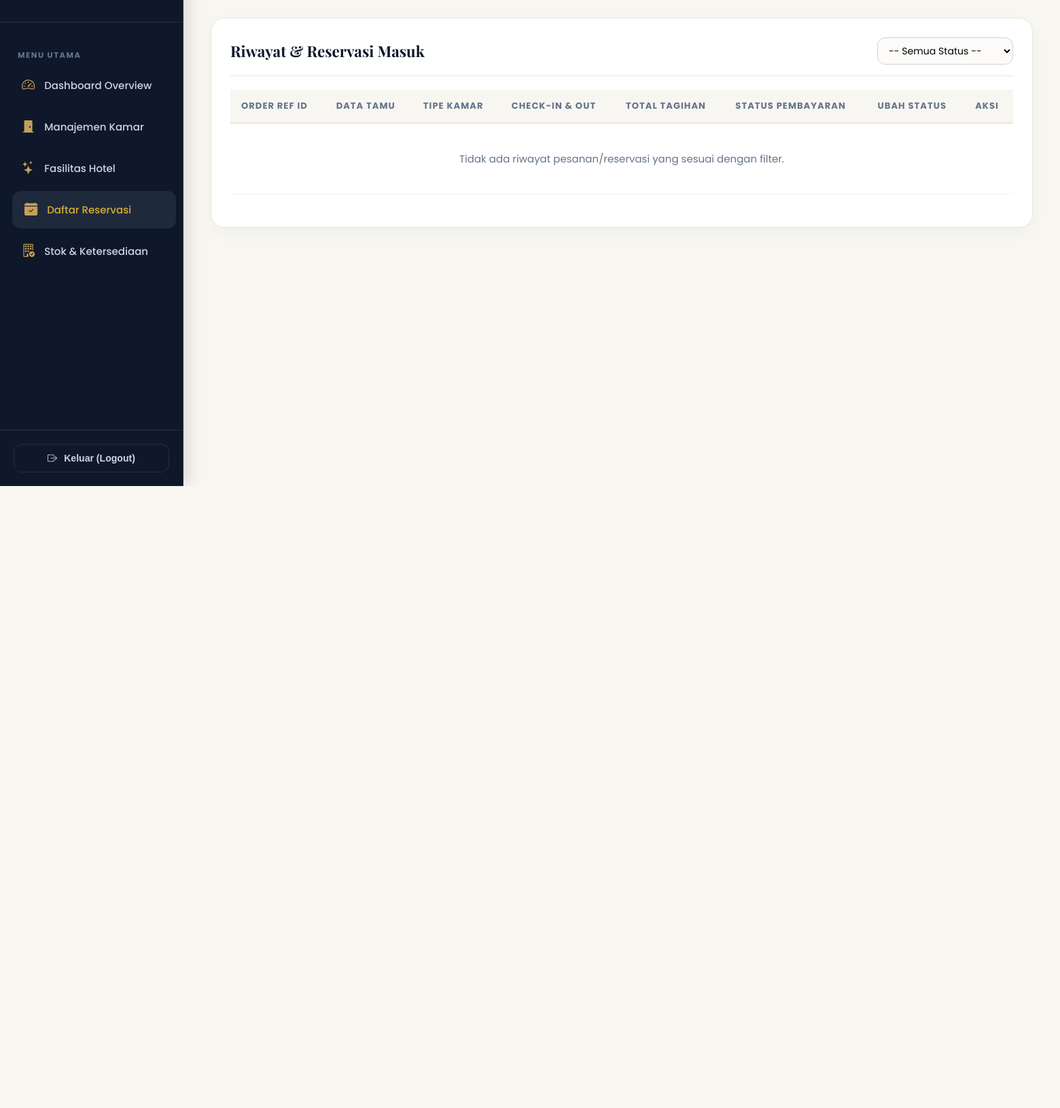
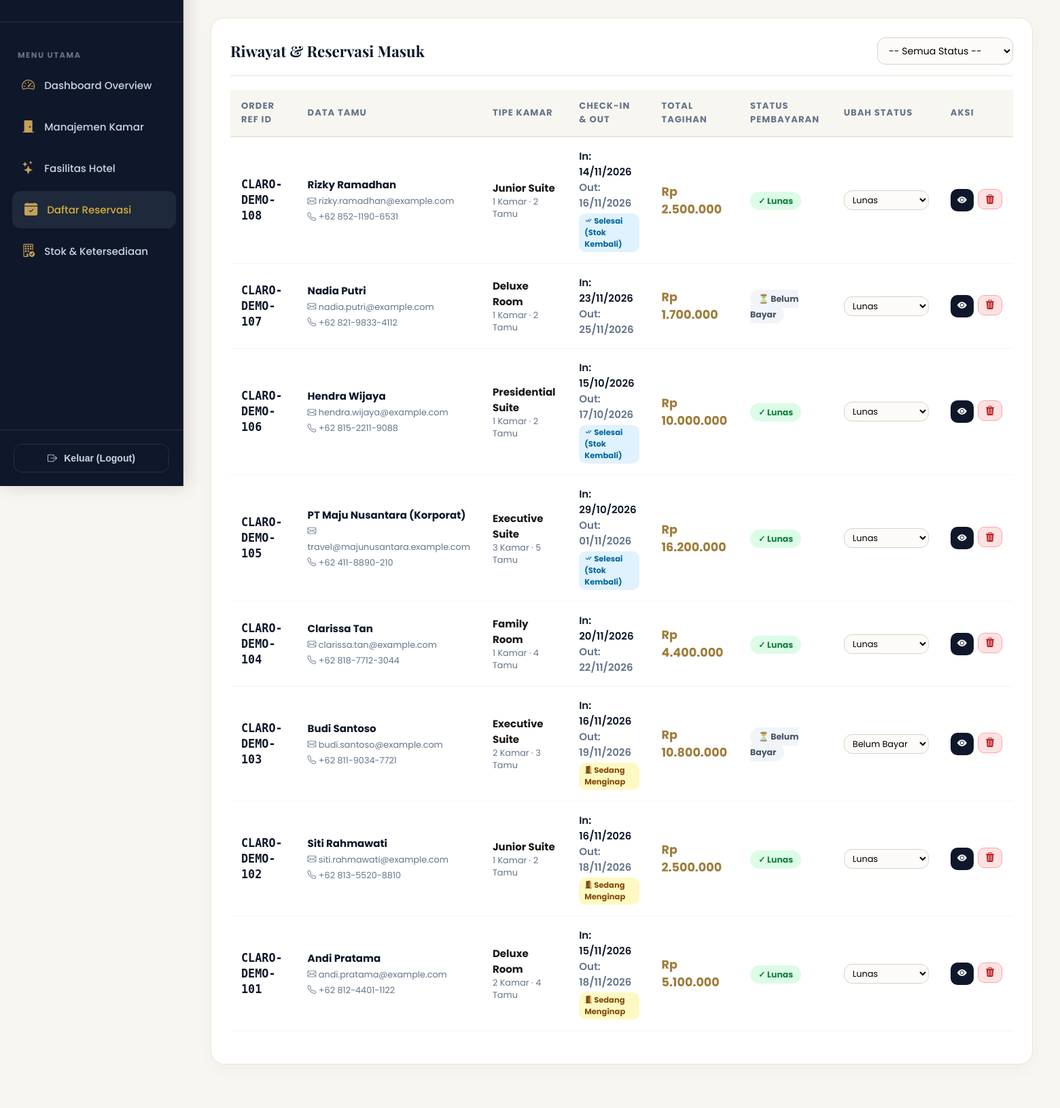
Before and after one commit to gryvnalvrdo/hotel-web, a Laravel app: page /admin/bookings in a window 1560 px wide. Shown: the part 85-1715 px from the top of the page at 68% size. Before the commit the page ends 800 px from the top, so only its background shows below. Run offline with Laravel 10, Linux system fonts and the light colour scheme; the visitor is signed in with stand-in values (Sample User, id 1); data comes from the database, SQL or seed files in the repository; some web fonts are replaced.

Commit message:
feat(showcase): populate Conference hall images (local + web) and auto-seed realistic Admin demo bookings/analytics

```diff
--- a/app/Http/Controllers/Admin/BookingController.php
+++ b/app/Http/Controllers/Admin/BookingController.php
@@ -4,12 +4,15 @@ namespace App\Http\Controllers\Admin;
 
 use App\Http\Controllers\Controller;
 use App\Models\Booking;
+use App\Services\HotelShowcaseService;
 use Illuminate\Http\Request;
 
 class BookingController extends Controller
 {
     public function index(Request $request)
     {
+        HotelShowcaseService::ensureSampleAdminData();
+
         $query = Booking::with('room')->orderBy('id', 'desc');
 
         if ($request->has('status') && $request->status !== '') {
--- a/app/Http/Controllers/Admin/DashboardController.php
+++ b/app/Http/Controllers/Admin/DashboardController.php
@@ -7,12 +7,15 @@ use App\Models\Booking;
 use App\Models\Room;
 use App\Models\HomeFacility;
 use App\Models\RoomFacility;
+use App\Services\HotelShowcaseService;
 use Illuminate\Http\Request;
 
 class DashboardController extends Controller
 {
     public function index()
     {
+        HotelShowcaseService::ensureSampleAdminData();
+
         $totalBookings   = Booking::count();
         $totalRevenue    = Booking::where('payment_status', '!=', 'cancelled')->sum('total_price');
         $totalRooms      = Room::count();
--- a/app/Http/Controllers/Admin/InventoryController.php
+++ b/app/Http/Controllers/Admin/InventoryController.php
@@ -5,6 +5,7 @@ namespace App\Http\Controllers\Admin;
 use App\Http\Controllers\Controller;
 use App\Models\Room;
 use App\Models\Booking;
+use App\Services\HotelShowcaseService;
 use Illuminate\Http\Request;
 use Carbon\Carbon;
 
@@ -13,6 +14,8 @@ class InventoryController extends Controller
 
     public function index(Request $request)
     {
+        HotelShowcaseService::ensureSampleAdminData();
+
         $date = $request->get('date', now()->format('Y-m-d'));
         $nextDate = Carbon::parse($date)->addDay()->format('Y-m-d');
 
--- a/app/Http/Controllers/Admin/RoomController.php
+++ b/app/Http/Controllers/Admin/RoomController.php
@@ -6,12 +6,15 @@ use App\Http\Controllers\Controller;
 use App\Models\Room;
 use App\Models\RoomImage;
 use App\Models\RoomFacility;
+use App\Services\HotelShowcaseService;
 use Illuminate\Http\Request;
 
 class RoomController extends Controller
 {
     public function index()
     {
+        HotelShowcaseService::ensureSampleAdminData();
+
         $rooms = Room::with(['images', 'facilities'])->orderBy('id')->get();
         return view('admin.rooms.index', compact('rooms'));
     }
--- a/app/Http/Controllers/ConferenceController.php
+++ b/app/Http/Controllers/ConferenceController.php
@@ -2,7 +2,7 @@
 
 namespace App\Http\Controllers;
 
-use App\Models\ConferenceRoom;
+use App\Services\HotelShowcaseService;
 use App\Models\FooterBranding;
 use App\Models\FooterSocial;
 use App\Models\FooterPartner;
@@ -13,7 +13,7 @@ class ConferenceController extends Controller
 {
     public function index()
     {
-        $conferenceRooms = ConferenceRoom::with('images')->orderBy('id')->get();
+        $conferenceRooms = HotelShowcaseService::resolveConferenceRooms();
 
         $branding     = FooterBranding::first();
         $socials      = FooterSocial::orderBy('display_order')->get();
--- /dev/null
+++ b/app/Services/HotelShowcaseService.php
@@ -0,0 +1,370 @@
+<?php
+
+namespace App\Services;
+
+use App\Models\Booking;
+use App\Models\ConferenceRoom;
+use App\Models\ConferenceRoomImage;
+use App\Models\Room;
+use App\Models\RoomImage;
+use Carbon\Carbon;
+use Illuminate\Support\Collection;
+use Illuminate\Support\Str;
+
+class HotelShowcaseService
+{
+    /**
+     * Resolve conference halls and guarantee every room renders valid images
+     * (combining local assets in public/images/conferences and curated web photos).
+     */
+    public static function resolveConferenceRooms(): Collection
+    {
+        $catalogDefaults = [
+            0 => [
+                'images/conferences/sandeq1.jpg',
+                'images/conferences/sandeq2.jpg',
+                'https://images.unsplash.com/photo-1511578314322-379afb476865?auto=format&fit=crop&w=1200&q=80',
+            ],
+            1 => [
+                'images/conferences/jasmine1.jpg',
+                'images/conferences/jasmine2.jpg',
+                'https://images.unsplash.com/photo-1505373877841-8d25f7d46678?auto=format&fit=crop&w=1200&q=80',
+            ],
+            2 => [
+                'https://images.unsplash.com/photo-1497366216548-37526070297c?auto=format&fit=crop&w=1200&q=80',
+                'https://images.unsplash.com/photo-1582653291997-079a1c04e5a1?auto=format&fit=crop&w=1200&q=80',
+            ],
+        ];
+
+        try {
+            $rooms = ConferenceRoom::with('images')->orderBy('id')->get();
+
+            if ($rooms->isEmpty()) {
+                $seedRooms = [
+                    [
+                        'name' => 'Sandeq Grand Ballroom',
+                        'description' => 'Grand column-free ballroom ideal for national conferences, gala dinners, and corporate conventions in Makassar.',
+                        'width' => 32,
+                        'length' => 48,
+                        'capacity' => 1200,
+                    ],
+                    [
+                        'name' => 'Jasmine Meeting Hall',
+                        'description' => 'Flexible medium hall equipped with dual projectors, acoustic panels, and modular theater or classroom seating.',
+                        'width' => 16,
+                        'length' => 22,
+                        'capacity' => 180,
+                    ],
+                    [
+                        'name' => 'Phinisi Executive Boardroom',
+                        'description' => 'Private boardroom suite designed for executive briefings, hybrid video meetings, and diplomatic discussions.',
+                        'width' => 10,
+                        'length' => 14,
+                        'capacity' => 30,
+                    ],
+                ];
+
+                foreach ($seedRooms as $idx => $data) {
+                    $room = ConferenceRoom::create($data);
+                    foreach ($catalogDefaults[$idx] as $order => $imgPath) {
+                        ConferenceRoomImage::create([
+                            'room_id' => $room->id,
+                            'image_path' => $imgPath,
+                            'display_order' => $order + 1,
+                        ]);
+                    }
+                }
+
+                $rooms = ConferenceRoom::with('images')->orderBy('id')->get();
+            }
+
+            foreach ($rooms as $idx => $room) {
+                $fallbackSet = $catalogDefaults[$idx % count($catalogDefaults)];
+                $hasBrokenOrEmpty = $room->images->isEmpty();
+
+                foreach ($room->images as $imgIdx => $img) {
+                    $path = trim((string) $img->image_path);
+                    $isRemote = Str::startsWith($path, ['http://', 'https://']);
+                    $isBrokenLocal = !$isRemote && ($path === '' || Str::startsWith($path, 'img/') || !file_exists(public_path($path)));
+
+                    if ($isBrokenLocal) {
+                        $replacement = $fallbackSet[$imgIdx % count($fallbackSet)];
+                        $img->image_path = $replacement;
+                        $hasBrokenOrEmpty = true;
+                        try {
+                            ConferenceRoomImage::where('id', $img->id)->update(['image_path' => $replacement]);
+                        } catch (\Throwable $e) {
+                        }
+                    }
+                }
+
+                if ($room->images->isEmpty()) {
+                    $synthetic = new Collection();
+                    foreach ($fallbackSet as $order => $path) {
+                        $rec = new ConferenceRoomImage([
+                            'room_id' => $room->id,
+                            'image_path' => $path,
+                            'display_order' => $order + 1,
+                        ]);
+                        try {
+                            $rec->save();
+                        } catch (\Throwable $e) {
+                        }
+                        $synthetic->push($rec);
+                    }
+                    $room->setRelation('images', $synthetic);
+                } elseif ($hasBrokenOrEmpty && $room->images->count() === 1) {
+                    $extraPath = $fallbackSet[1] ?? $fallbackSet[0];
+                    $extra = new ConferenceRoomImage([
+                        'room_id' => $room->id,
+                        'image_path' => $extraPath,
+                        'display_order' => 2,
+                    ]);
+                    try {
+                        $extra->save();
+                    } catch (\Throwable $e) {
+                    }
+                    $room->images->push($extra);
+                }
+            }
+
+            return $rooms;
+        } catch (\Throwable $e) {
+            return collect([
+                (object) [
+                    'id' => 1,
+                    'name' => 'Sandeq Grand Ballroom',
+                    'description' => 'Grand column-free ballroom ideal for conferences, conventions, and formal banquets.',
+                    'width' => 32,
+                    'length' => 48,
+                    'capacity' => 1200,
+                    'images' => collect(array_map(fn ($p) => (object) ['image_path' => $p], $catalogDefaults[0])),
+                ],
+                (object) [
+                    'id' => 2,
+                    'name' => 'Jasmine Meeting Hall',
+                    'description' => 'Versatile event hall equipped with modern audiovisual presentation hardware.',
+                    'width' => 16,
+                    'length' => 22,
+                    'capacity' => 180,
+                    'images' => collect(array_map(fn ($p) => (object) ['image_path' => $p], $catalogDefaults[1])),
+                ],
+                (object) [
+                    'id' => 3,
+                    'name' => 'Phinisi Executive Boardroom',
+                    'description' => 'Private boardroom suite for executive meetings and hybrid business sessions.',
+                    'width' => 10,
+                    'length' => 14,
+                    'capacity' => 30,
+                    'images' => collect(array_map(fn ($p) => (object) ['image_path' => $p], $catalogDefaults[2])),
+                ],
+            ]);
+        }
+    }
+
+    /**
+     * Populate realistic hotel showcase reservations if the database has fewer than 3 bookings
+     * so Admin Dashboard charts, Reservations, and Occupancy Inventory look complete.
+     */
+    public static function ensureSampleAdminData(): void
+    {
+        try {
+            $rooms = Room::orderBy('id')->get();
+            if ($rooms->isEmpty()) {
+                $defaultRooms = [
+                    ['name' => 'Deluxe Room', 'short_description' => 'Kenyamanan standar premium dengan pemandangan kota Makassar.', 'capacity' => 2, 'price' => 850000, 'total_rooms' => 30, 'floor_location' => 'Lantai 3 - 5 (Tower Utama)'],
+                    ['name' => 'Junior Suite', 'short_description' => 'Ruangan luas dengan area bersantai terpisah.', 'capacity' => 2, 'price' => 1250000, 'total_rooms' => 15, 'floor_location' => 'Lantai 6 - 7 (Tower Utama)'],
+                    ['name' => 'Executive Suite', 'short_description' => 'Akses lounge eksekutif dengan ruang tamu privat.', 'capacity' => 2, 'price' => 1800000, 'total_rooms' => 10, 'floor_location' => 'Lantai 8 - 9 (Executive Wing)'],
+                    ['name' => 'Family Room', 'short_description' => 'Kamar keluarga yang lapang dengan dua tempat tidur besar.', 'capacity' => 4, 'price' => 2200000, 'total_rooms' => 5, 'floor_location' => 'Lantai 4 (Family Wing)'],
+                    ['name' => 'Presidential Suite', 'short_description' => 'Suite VIP dengan ruang makan dan pemandangan panorama kota.', 'capacity' => 4, 'price' => 5000000, 'total_rooms' => 2, 'floor_location' => 'Lantai 10 (Penthouse)'],
+                ];
+                $roomThumbs = [
+                    'images/rooms/deluxe1.jpg',
+                    'images/rooms/junior1.jpg',
+                    'images/rooms/executive1.jpg',
+                    'images/rooms/deluxe2.jpg',
+                    'images/rooms/executive2.jpg',
+                ];
+                foreach ($defaultRooms as $i => $rData) {
+                    $room = Room::create($rData);
+                    RoomImage::create(['room_id' => $room->id, 'file_path' => $roomThumbs[$i]]);
+                }
+                $rooms = Room::orderBy('id')->get();
+            }
+
+            if ($rooms->isEmpty() || Booking::count() >= 3) {
+                return;
+            }
+
+            $today = Carbon::today();
+            $yearStart = Carbon::now()->startOfYear();
+            $currentMonth = (int) Carbon::now()->month;
+
+            $pickRoom = fn (int $idx) => $rooms->get($idx % $rooms->count());
+
+            $samples = [
+                [
+                    'order_id' => 'CLARO-DEMO-101',
+                    'room' => $pickRoom(0),
+                    'name' => 'Andi Pratama',
+                    'email' => 'andi.pratama@example.com',
+                    'phone' => '+62 812-4401-1122',
+                    'checkin' => $today->copy()->subDay()->format('Y-m-d'),
+                    'checkout' => $today->copy()->addDays(2)->format('Y-m-d'),
+                    'nights' => 3,
+                    'room_count' => 2,
+                    'guests' => 4,
+                    'status' => 'confirmed',
+                    'payment_status' => 'paid',
+                    'notes' => 'Late check-in pukul 20.00 WITA, minta lantai tenang.',
+                    'created_at' => Carbon::now()->subDays(1),
+                ],
+                [
+                    'order_id' => 'CLARO-DEMO-102',
+                    'room' => $pickRoom(1),
+                    'name' => 'Siti Rahmawati',
+                    'email' => 'siti.rahmawati@example.com',
+                    'phone' => '+62 813-5520-8810',
+                    'checkin' => $today->copy()->format('Y-m-d'),
+                    'checkout' => $today->copy()->addDays(2)->format('Y-m-d'),
+                    'nights' => 2,
+                    'room_count' => 1,
+                    'guests' => 2,
+                    'status' => 'confirmed',
+                    'payment_status' => 'paid',
+                    'notes' => 'Perjalanan dinas Makassar.',
+                    'created_at' => Carbon::now()->subDays(3),
+                ],
+                [
+                    'order_id' => 'CLARO-DEMO-103',
+                    'room' => $pickRoom(2),
+                    'name' => 'Budi Santoso',
+                    'email' => 'budi.santoso@example.com',
+                    'phone' => '+62 811-9034-7721',
+                    'checkin' => $today->copy()->format('Y-m-d'),
+                    'checkout' => $today->copy()->addDays(3)->format('Y-m-d'),
+                    'nights' => 3,
+                    'room_count' => 2,
+                    'guests' => 3,
+                    'status' => 'pending',
+                    'payment_status' => 'unpaid',
+                    'notes' => 'Konfirmasi antar-jemput bandara Sultan Hasanuddin.',
+                    'created_at' => Carbon::now()->subHours(6),
+                ],
+                [
+                    'order_id' => 'CLARO-DEMO-104',
+                    'room' => $pickRoom(3),
+                    'name' => 'Clarissa Tan',
+                    'email' => 'clarissa.tan@example.com',
+                    'phone' => '+62 818-7712-3044',
+                    'checkin' => $today->copy()->addDays(4)->format('Y-m-d'),
+                    'checkout' => $today->copy()->addDays(6)->format('Y-m-d'),
+                    'nights' => 2,
+                    'room_count' => 1,
+                    'guests' => 4,
+                    'status' => 'confirmed',
+                    'payment_status' => 'paid',
+                    'notes' => 'Keluarga dengan dua anak, mohon ekstra handuk.',
+                    'created_at' => $yearStart->copy()->addMonths(max(0, min($currentMonth - 1, 2))),
+                ],
+                [
+                    'order_id' => 'CLARO-DEMO-105',
+                    'room' => $pickRoom(2),
+                    'name' => 'PT Maju Nusantara (Korporat)',
+                    'email' => 'travel@majunusantara.example.com',
+                    'phone' => '+62 411-8890-210',
+                    'checkin' => $today->copy()->subDays(18)->format('Y-m-d'),
+                    'checkout' => $today->copy()->subDays(15)->format('Y-m-d'),
+                    'nights' => 3,
+                    'room_count' => 3,
+                    'guests' => 5,
+                    'status' => 'confirmed',
+                    'payment_status' => 'paid',
+                    'notes' => 'Rombongan peserta seminar Ballroom Sandeq.',
+                    'created_at' => $yearStart->copy()->addMonths(max(0, min($currentMonth - 1, 4))),
+                ],
+                [
+                    'order_id' => 'CLARO-DEMO-106',
+                    'room' => $pickRoom(4),
+                    'name' => 'Hendra Wijaya',
+                    'email' => 'hendra.wijaya@example.com',
+                    'phone' => '+62 815-2211-9088',
+                    'checkin' => $today->copy()->subDays(32)->format('Y-m-d'),
+                    'checkout' => $today->copy()->subDays(30)->format('Y-m-d'),
+                    'nights' => 2,
+                    'room_count' => 1,
+                    'guests' => 2,
+                    'status' => 'confirmed',
+                    'payment_status' => 'paid',
+                    'notes' => 'VIP Penthouse weekend stay.',
+                    'created_at' => $yearStart->copy()->addMonths(max(0, min($currentMonth - 1, 6))),
+                ],
+                [
+                    'order_id' => 'CLARO-DEMO-107',
+                    'room' => $pickRoom(0),
+                    'name' => 'Nadia Putri',
+                    'email' => 'nadia.putri@example.com',
+                    'phone' => '+62 821-9833-4112',
+                    'checkin' => $today->copy()->addDays(7)->format('Y-m-d'),
+                    'checkout' => $today->copy()->addDays(9)->format('Y-m-d'),
+                    'nights' => 2,
+                    'room_count' => 1,
+                    'guests' => 2,
+                    'status' => 'cancelled',
+                    'payment_status' => 'refunded',
+                    'notes' => 'Perubahan jadwal perjalanan.',
+                    'created_at' => $yearStart->copy()->addMonths(max(0, min($currentMonth - 1, 8))),
+                ],
+                [
+                    'order_id' => 'CLARO-DEMO-108',
+                    'room' => $pickRoom(1),
+                    'name' => 'Rizky Ramadhan',
+                    'email' => 'rizky.ramadhan@example.com',
+                    'phone' => '+62 852-1190-6531',
+                    'checkin' => $today->copy()->subDays(2)->format('Y-m-d'),
+                    'checkout' => $today->copy()->format('Y-m-d'),
+                    'nights' => 2,
+                    'room_count' => 1,
+                    'guests' => 2,
+                    'status' => 'confirmed',
+                    'payment_status' => 'paid',
+                    'notes' => 'Check-out pagi pukul 09.00 WITA.',
+                    'created_at' => Carbon::now()->subDays(5),
+                ],
+            ];
+
+            foreach ($samples as $item) {
+                if (Booking::where('midtrans_order_id', $item['order_id'])->exists()) {
+                    continue;
+                }
+
+                $unitPrice = (int) ($item['room']?->price ?: 1200000);
+                $totalPrice = $unitPrice * $item['room_count'] * $item['nights'];
+
+                $booking = new Booking([
+                    'room_id' => $item['room']->id,
+                    'name' => $item['name'],
+                    'email' => $item['email'],
+                    'phone' => $item['phone'],
+                    'checkin' => $item['checkin'],
+                    'checkout' => $item['checkout'],
+                    'guests' => $item['guests'],
+                    'nights' => $item['nights'],
+                    'room_count' => $item['room_count'],
+                    'total_price' => $totalPrice,
+                    'notes' => $item['notes'],
+                    'status' => $item['status'],
+                    'payment_status' => $item['payment_status'],
+                    'midtrans_order_id' => $item['order_id'],
+                    'promo_code' => null,
+                    'discount_amount' => 0,
+                ]);
+                $booking->created_at = $item['created_at'];
+                $booking->updated_at = $item['created_at'];
+                $booking->save();
+            }
+        } catch (\Throwable $e) {
+            // Gracefully skip if DB connection is read-only or unavailable
+        }
+    }
+}
--- a/public/css/conference.css
+++ b/public/css/conference.css
@@ -79,7 +79,11 @@
 }
 
 .slides img {
+  flex-shrink: 0;
   width: 100%;
+  height: 250px;
+  object-fit: cover;
+  display: block;
   border-radius: 12px;
   cursor: pointer;
 }
--- a/public/js/conference.js
+++ b/public/js/conference.js
@@ -114,8 +114,12 @@ function prevPopup() {
 document.addEventListener("DOMContentLoaded", () => {
   const popup = document.getElementById("imagePopup");
   const closeBtn = document.getElementById("popupClose");
+  const prevPopupBtn = popup.querySelector(".image-popup-prev");
+  const nextPopupBtn = popup.querySelector(".image-popup-next");
 
   closeBtn.addEventListener("click", closePopup);
+  if (prevPopupBtn) prevPopupBtn.addEventListener("click", prevPopup);
+  if (nextPopupBtn) nextPopupBtn.addEventListener("click", nextPopup);
 
   popup.addEventListener("click", (e) => {
     if (e.target === popup) closePopup();
```
Also changed, not shown: database/seeders/DatabaseSeeder.php (+29 -11 lines), resources/views/admin/login.blade.php (+5 -8 lines), resources/views/conference/index.blade.php (+12 -6 lines).
